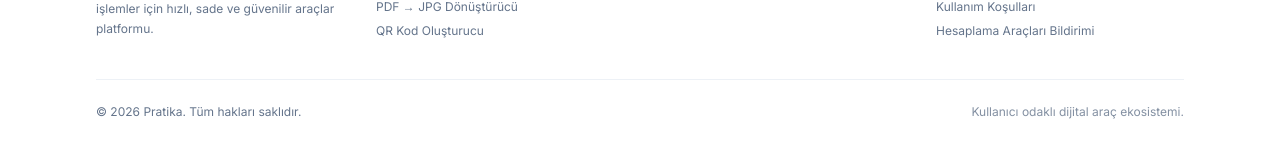
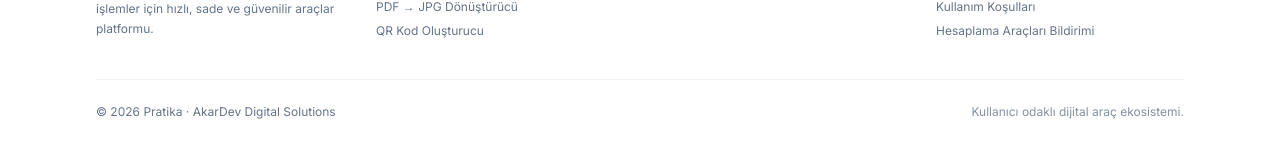
Before and after one commit to akardev/pratika-web, a Next.js app: page / in a window 1280 px wide. Shown: the part 4074-4232 px from the top of the page. Built offline with nearby package versions, Linux system fonts and the light colour scheme; no server answers.

Commit message:
feat: add AkarDev brand link to footer copyright

```diff
--- a/src/components/layout/Footer.tsx
+++ b/src/components/layout/Footer.tsx
@@ -108,8 +108,18 @@ export default function Footer() {
         </div>
 
         {/* Alt Çubuk */}
-        <div className="pt-6 border-t border-border/60 flex flex-col sm:flex-row justify-between items-center gap-3 text-xs text-muted-foreground">
-          <p>© {currentYear} Pratika. Tüm hakları saklıdır.</p>
+        <div className="pt-6 border-t border-border/60 flex flex-col sm:flex-row justify-between items-center gap-3 text-xs text-muted-foreground text-center sm:text-left">
+          <p>
+            © {currentYear} Pratika ·{' '}
+            <a
+              href="https://akardev.com"
+              target="_blank"
+              rel="noopener noreferrer"
+              className="text-muted-foreground hover:text-foreground transition-colors underline-offset-4 hover:underline"
+            >
+              AkarDev Digital Solutions
+            </a>
+          </p>
           <p className="text-xs text-muted-foreground/80">
             Kullanıcı odaklı dijital araç ekosistemi.
           </p>
```
